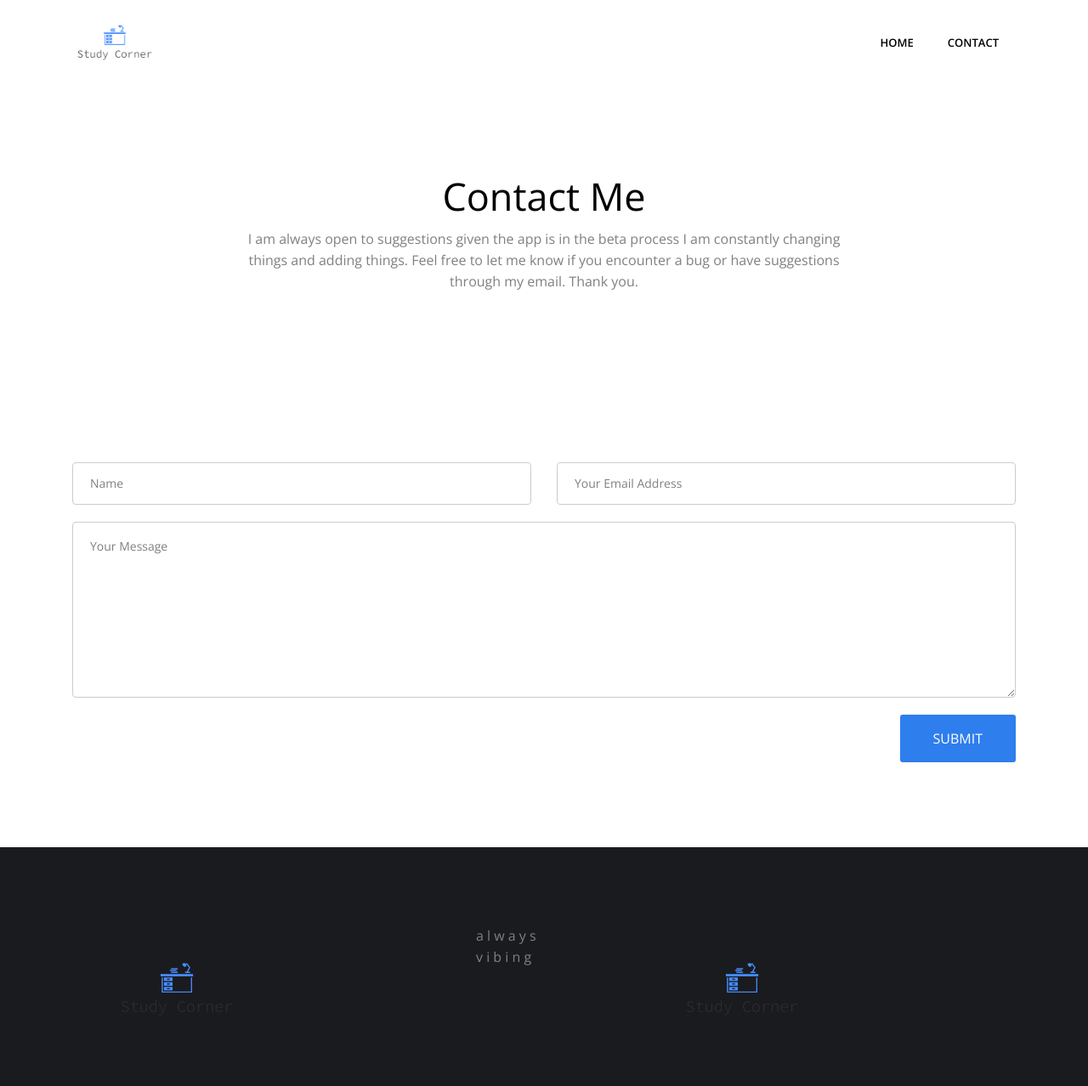
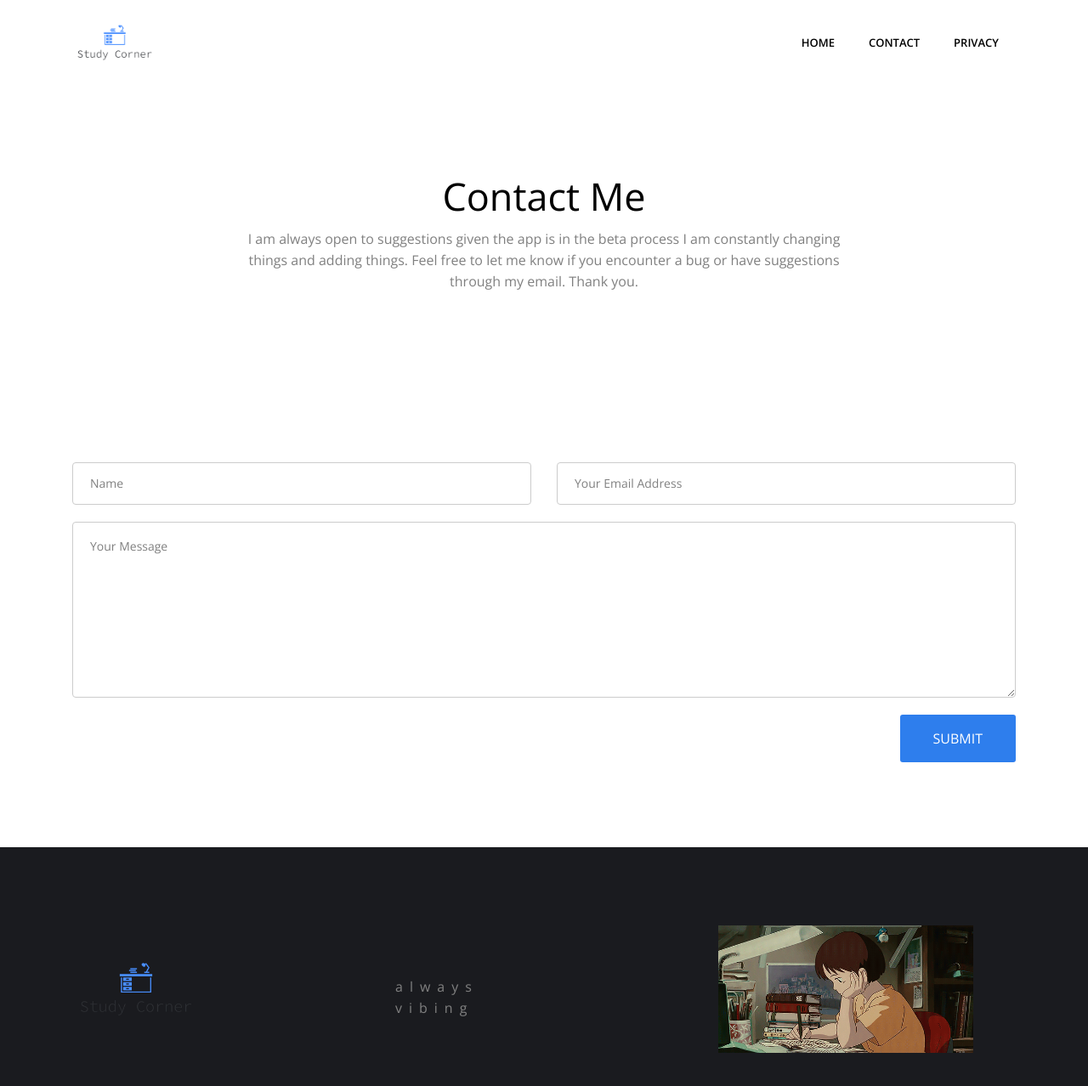
Before and after one commit to ciscohern/StudyCornerWeb, a plain HTML site: page contact.html in a window 1280 px wide. Shown: the whole page at 85% size. Drawn offline with nearby package versions, Linux system fonts and the light colour scheme; some packages are replaced by stand-ins of ours; files that its build step writes are made by us from their sources; a script that the page names is missing.

Commit message:
Update contact.html

```diff
--- a/contact.html
+++ b/contact.html
@@ -51,6 +51,9 @@
         </li>-->
         <li class="nav-item">
           <a class="nav-link" href="contact.html">Contact</a>
+        </li>
+        <li class="nav-item">
+          <a class="nav-link" href="privacy-policy.html">Privacy</a>
         </li>
       </ul>
       </div>
@@ -126,15 +129,14 @@
             <a href="index.html"><img src="images/default.png" alt="footer-logo" style="width:150px;height:150px;"></a>
           </div>
         </div>
-        <div class="col-lg-2 col-md-3 col-sm-6 col-xs-12">
+        <div class="col-lg-4 col-md-12 m-md-auto align-self-center">
           <div class="block-2">
-            <!-- heading -->
-            <p>a  l  w  a  y  s  <br> v i b i n g</p>
+            <p>a&ensp;l&ensp;w&ensp;a&ensp;y&ensp;s  <br> v&ensp;i&ensp;b&ensp;i&ensp;n&ensp;g</p>
           </div>
         </div>
         <div class="col-lg-4 col-md-12 m-md-auto align-self-center">
           <div class="block">
-            <a href="index.html"><img src="images/default.png" alt="footer-logo" style="width:150px;height:150px;"></a>
+            <a href="index.html"><img src="images/studying.gif" alt="footer-logo" style="width:300px;height:150px;"></a>
           </div>
         </div>
       </div>
```
